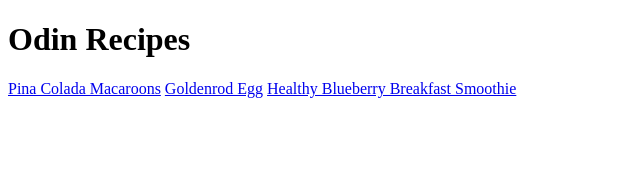
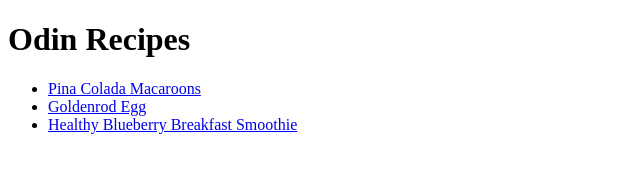
Before and after one commit to lningthou/odin-recipes, a plain HTML site: page index.html in a window 1280 px wide. Shown: the whole page, without its empty margins (0-640 px from the left). Drawn offline with Linux system fonts and the light colour scheme.

Commit message:
organize recipe list

```diff
--- a/index.html
+++ b/index.html
@@ -6,8 +6,10 @@
     </head>
     <body>
         <h1>Odin Recipes</h1>
-        <a href="./recipes/pina-colada-macaroons.html">Pina Colada Macaroons</a>
-        <a href="./recipes/goldenrod-egg.html">Goldenrod Egg</a>
-        <a href="./recipes/blueberry-smoothie.html">Healthy Blueberry Breakfast Smoothie</a>
+        <ul>
+            <li><a href="./recipes/pina-colada-macaroons.html">Pina Colada Macaroons</a></li>
+            <li><a href="./recipes/goldenrod-egg.html">Goldenrod Egg</a></li>
+            <li><a href="./recipes/blueberry-smoothie.html">Healthy Blueberry Breakfast Smoothie</a></li>
+        </ul>
     </body>
 </html>
```
